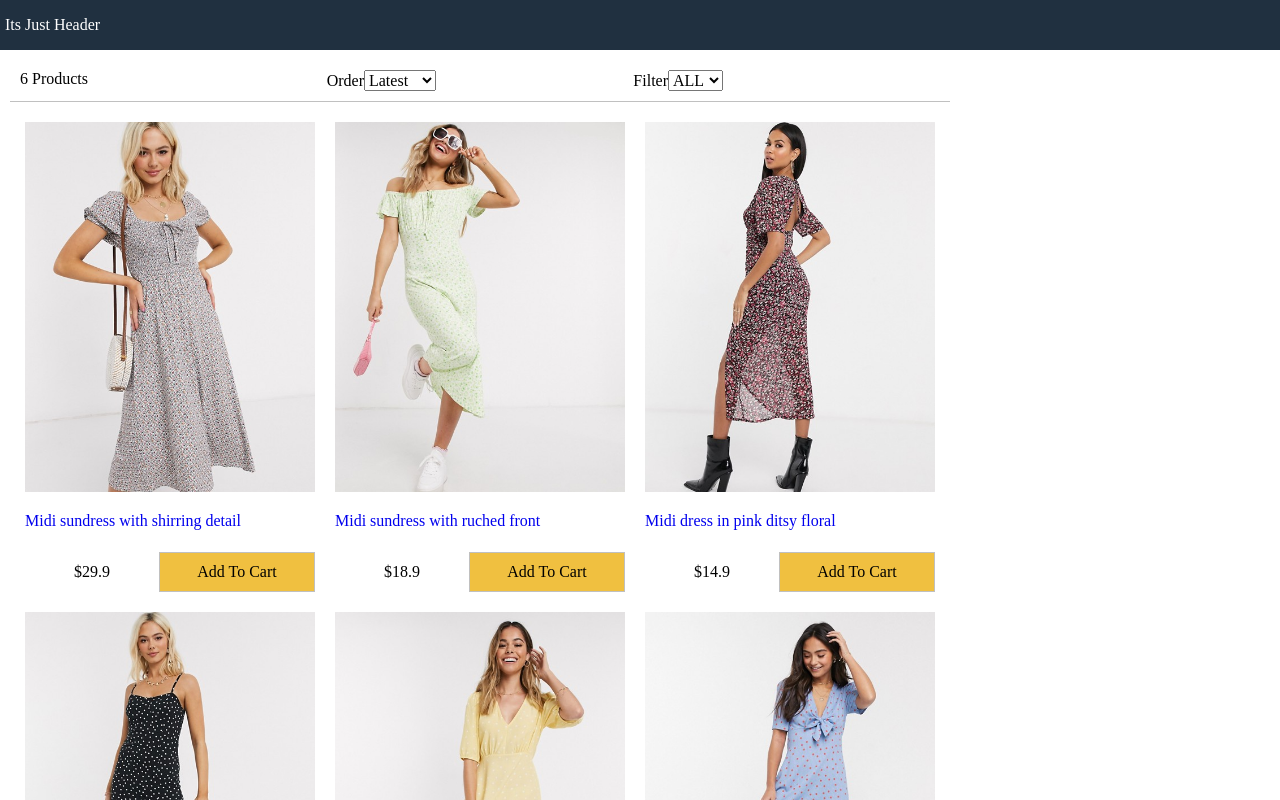
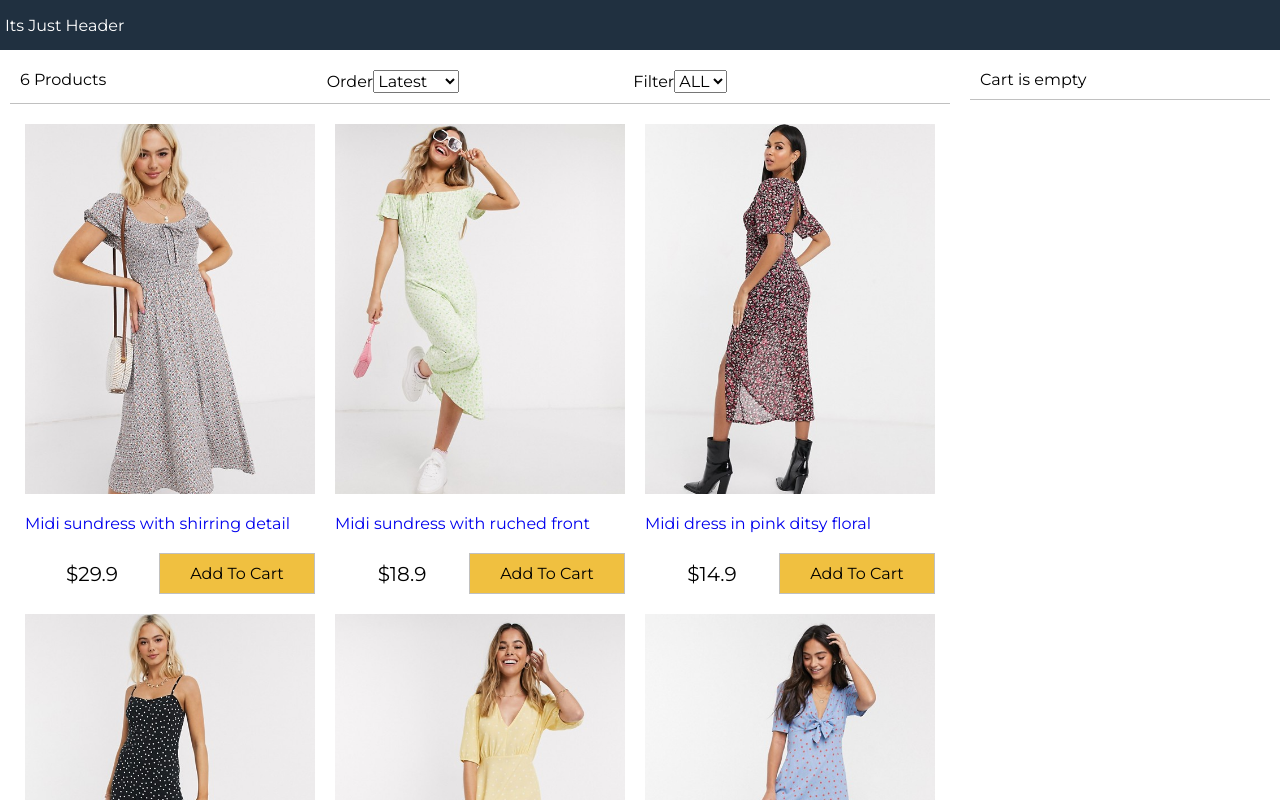
Before and after one commit to PavizAssylbek/react-shop, a React (Create React App) app: page / in a window 1280 px wide. Shown: the top 800 px of the page. Built offline with nearby package versions, Linux system fonts and the light colour scheme.

Commit message:
add new component Cart; style for Cart;

```diff
--- a/src/App.js
+++ b/src/App.js
@@ -1,6 +1,7 @@
 import React from 'react';
 import Products from './components/Products'
 import Filter from "./components/Filter"
+import Cart from "./components/Cart"
 
 import data from "./data.json"
 
@@ -10,9 +11,30 @@
     super();
     this.state = {
       products: data.products,
+      cartItems: [],
       size: "",
       sort: ""
     }
+  }
+
+  removeFromCart = (product) => {
+    const cartItems = this.state.cartItems
+    this.setState({ cartItems: cartItems.filter(x => x._id !== product._id) })
+  }
+
+  addToCart = (product) => {
+    const cartItems = this.state.cartItems;
+    let alreadyInCart = false
+    cartItems.forEach(item => {
+      if (item._id === product._id) {
+        item.count++
+        alreadyInCart = true
+      }
+    })
+    if (!alreadyInCart) {
+      cartItems.push({ ...product, count: 1 })
+    }
+    this.setState({ cartItems })
   }
 
   filterProducts = (e) => {
@@ -67,10 +89,16 @@
                 filterProducts={this.filterProducts}
                 sortProducts={this.sortProducts}
               />
-              <Products products={this.state.products} />
+              <Products
+                products={this.state.products}
+                addToCart={this.addToCart}
+              />
             </div>
             <aside className="sidebar">
-
+              <Cart
+                cartItems={this.state.cartItems}
+                removeFromCart={this.removeFromCart}
+              />
             </aside>
           </div>
         </main>
--- /dev/null
+++ b/src/components/Cart.js
@@ -0,0 +1,52 @@
+import React, { Component } from 'react'
+import formatCurrency from '../util'
+
+export default class Cart extends Component {
+  render() {
+    const { cartItems } = this.props
+    return (
+      <div>
+        {cartItems.length === 0
+          ? <div className="cart cart-header">Cart is empty</div>
+          : <div className="cart cart-header">You have {cartItems.length} in the cart {" "}</div>
+        }
+        <div>
+          <div className="cart">
+            <div className="cart-items">
+              {cartItems.map((item) => (
+                <li key={item._id}>
+                  <div>
+                    <img src={item.image} alt="#" />
+                  </div>
+                  <div>
+                    <div>{item.title}</div>
+                    <div className="right">
+                      {formatCurrency(item.price)} x {item.count}
+                      <button
+                        onClick={() => this.props.removeFromCart(item)}
+                      >Remove</button>
+                    </div>
+                  </div>
+                </li>
+              ))}
+            </div>
+          </div>
+        </div>
+        {cartItems.length !== 0 && (
+          <div className="cart">
+            <div className="total">
+              <div className="">
+                {formatCurrency(
+                  cartItems.reduce((a, c) => a + c.price * c.count, 0)
+                )}
+              </div>
+              <button className="button primary">
+                Proceed
+                </button>
+            </div>
+          </div>
+        )}
+      </div>
+    )
+  }
+}
--- a/src/components/Products.js
+++ b/src/components/Products.js
@@ -19,7 +19,10 @@
                   <div>
                     {formatCurrency(product.price)}
                   </div>
-                  <button className="button primary">
+                  <button
+                    className="button primary"
+                    onClick={() => this.props.addToCart(product)}
+                  >
                     Add To Cart
                   </button>
                 </div>
--- a/src/index.css
+++ b/src/index.css
@@ -1,3 +1,5 @@
+@import url("https://fonts.googleapis.com/css2?family=Montserrat&display=swap");
+
 html {
   font-size: 62.5%;
   box-sizing: border-box;
@@ -10,20 +12,15 @@
 }
 
 body,
-button,
 input,
 select,
+button,
 textarea {
+  font-family: Montserrat, Helvetica, Arial, sans-serif;
   font-size: 1.6rem;
-  font-family: "Times New Roman", Times, serif;
-}
-
-a {
-  text-decoration: none;
 }
 
 .grid-container {
-  height: 100%;
   display: grid;
   grid-template-areas:
     "header"
@@ -31,15 +28,30 @@
     "footer";
   grid-template-rows: 5rem 1fr 5rem;
   grid-template-columns: 1fr;
+  height: 100%;
+}
+
+a {
+  text-decoration: none;
+}
+
+a:hover {
+  color: #ff8000;
 }
 
 header {
   grid-area: header;
-  background: #203040;
-  color: #fff;
+  background-color: #203040;
+  color: #ffffff;
   display: flex;
+  justify-content: space-between;
   align-items: center;
   padding: 0.5rem;
+}
+
+header a {
+  color: #ffffff;
+  text-decoration: none;
 }
 
 main {
@@ -48,13 +60,16 @@
 
 footer {
   grid-area: footer;
-  background: #203040;
-  color: #fff;
+  background-color: #203040;
+  color: #ffffff;
+  display: flex;
+  justify-content: center;
+  align-items: center;
 }
 
 .content {
   display: flex;
-  flex-wrap: nowrap;
+  flex-wrap: wrap;
 }
 
 .main {
@@ -66,14 +81,13 @@
 }
 
 /* products */
-
 .products {
   display: flex;
   flex-wrap: wrap;
   justify-content: center;
   align-items: center;
+  padding: 0;
   margin: 0;
-  padding: 0;
   list-style-type: none;
 }
 
@@ -108,7 +122,7 @@
 }
 
 .product-price div {
-  font-size-adjust: 2rem;
+  font-size: 2rem;
 }
 
 .button {
@@ -119,7 +133,7 @@
 }
 
 .button:hover {
-  border: 0.1rem #80c0c0 solid;
+  border: 0.1rem #808080 solid;
 }
 
 .button.primary {
@@ -127,9 +141,9 @@
 }
 
 /* Filter */
-
 .filter {
   display: flex;
+  justify-content: space-between;
   padding: 1rem;
   margin: 1rem;
   border-bottom: 0.1rem #c0c0c0 solid;
@@ -138,3 +152,56 @@
 .filter div {
   flex: 1;
 }
+
+/* Index.css */
+.cart {
+  padding: 1rem;
+  margin: 1rem;
+  display: flex;
+}
+
+.cart-header {
+  border-bottom: 0.1rem #c0c0c0 solid;
+}
+
+.cart-items {
+  padding: 0;
+  width: 100%;
+  list-style-type: none;
+}
+
+.cart-items img {
+  width: 5rem;
+}
+
+.cart-items li {
+  display: flex;
+}
+
+.cart-items li div {
+  padding: 0.5rem;
+}
+
+.cart-items li div:last-child {
+  flex: 1;
+}
+
+.right {
+  text-align: right;
+}
+
+.total {
+  display: flex;
+  justify-content: space-between;
+  align-items: center;
+  width: 100%;
+}
+
+.total>div {
+  font-size: 2rem;
+}
+
+.total>div,
+.total>button {
+  flex: 1;
+}
```
